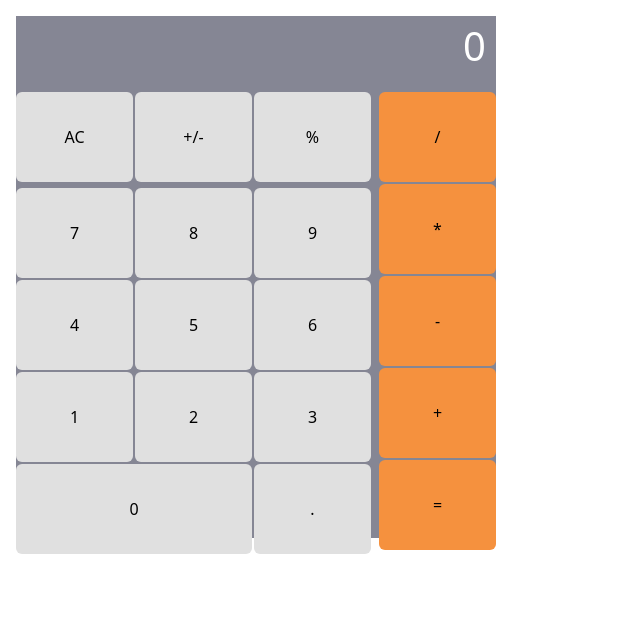
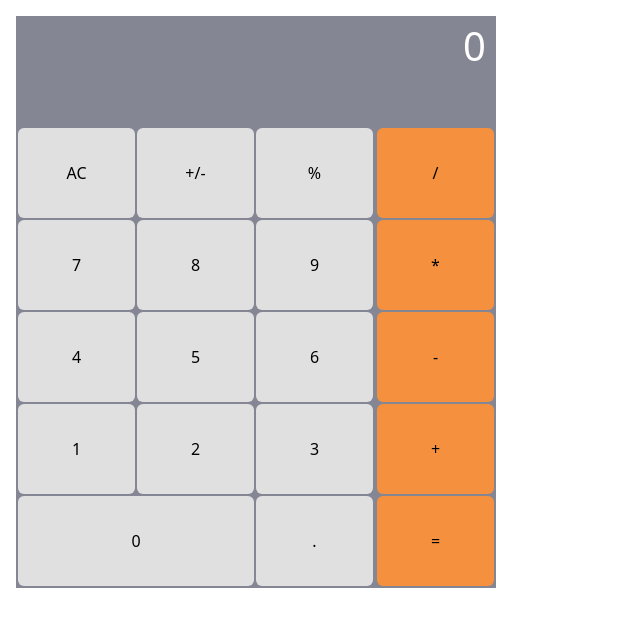
Before and after one commit to TemesgenA/calculator-app, a React (Create React App) app: page / in a window 1280 px wide. Shown: the top 626 px of the page, without its empty margins (0-640 px from the left). Built offline with nearby package versions, Linux system fonts and the light colour scheme.

Commit message:
Style the App component

```diff
--- a/src/index.css
+++ b/src/index.css
@@ -7,7 +7,7 @@ body {
   display: flex;
   flex-direction: column;
   width: 480px;
-  height: 522px;
+  height: auto;
   background-color: #858694;
   margin: 16px;
 }
@@ -28,7 +28,8 @@ body {
 
 .keypad {
   display: flex;
-  gap: 6px;
+  gap: 2px;
+  padding: 2px;
 }
 
 .zero {
@@ -73,7 +74,7 @@ body {
 .non-operators {
   display: flex;
   flex-wrap: wrap;
-  gap: 6px;
+  gap: 2px;
 }
 
 .btn {
```
